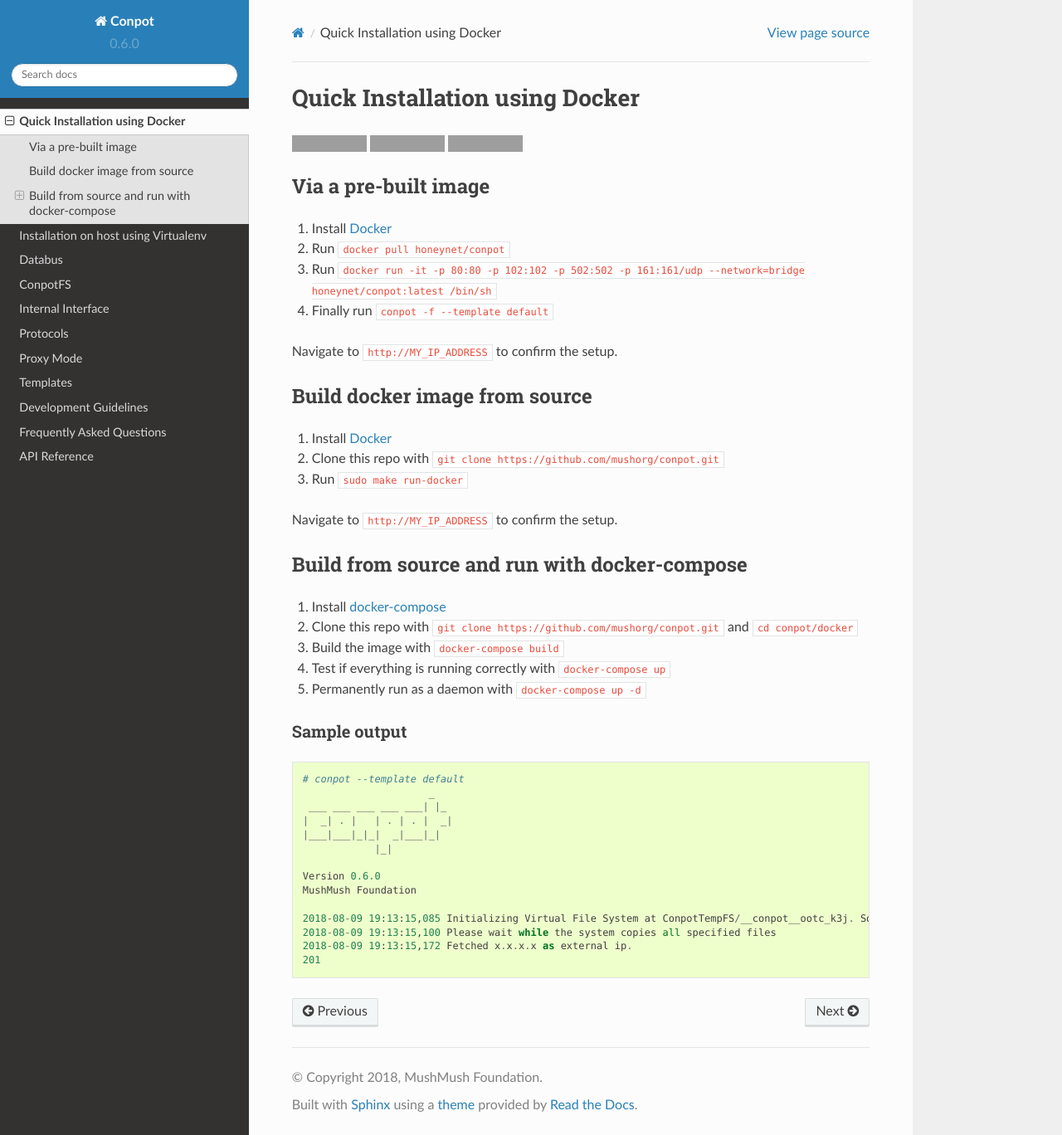
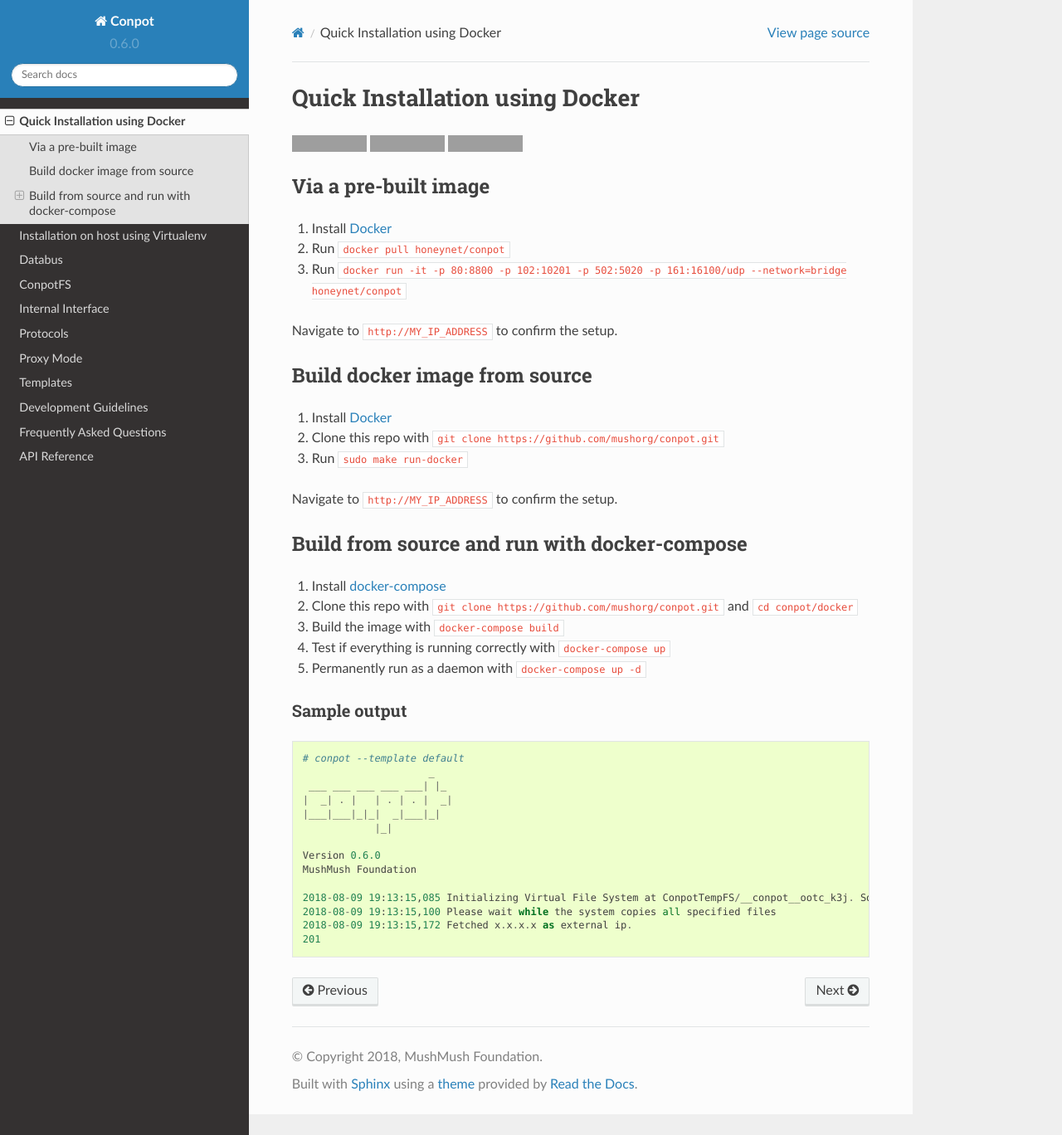
Before and after one commit to logictitans/PLC-conpot, a Sphinx documentation site: the page built from docs/source/installation/quick_install.rst, in a window 1280 px wide and 1368 px high. Shown: the whole window at 83% size. Built offline with Sphinx 7.4.7 and the Read the Docs theme 2.0.0, drawn with Linux system fonts in a browser that asks for light colours; grey boxes are pictures that could not be loaded.

Commit message:
updated Dockerfile to execute conpot upon starting

```diff
--- a/docs/source/installation/quick_install.rst
+++ b/docs/source/installation/quick_install.rst
@@ -9,8 +9,7 @@ Via a pre-built image
 1. Install `Docker`_
 2. Run ``docker pull honeynet/conpot``
 3. Run
-   ``docker run -it -p 80:80 -p 102:102 -p 502:502 -p 161:161/udp --network=bridge honeynet/conpot:latest /bin/sh``
-4. Finally run ``conpot -f --template default``
+   ``docker run -it -p 80:8800 -p 102:10201 -p 502:5020 -p 161:16100/udp --network=bridge honeynet/conpot``
 
 Navigate to ``http://MY_IP_ADDRESS`` to confirm the setup.
 
```
Also changed, not shown: 1 other file.
